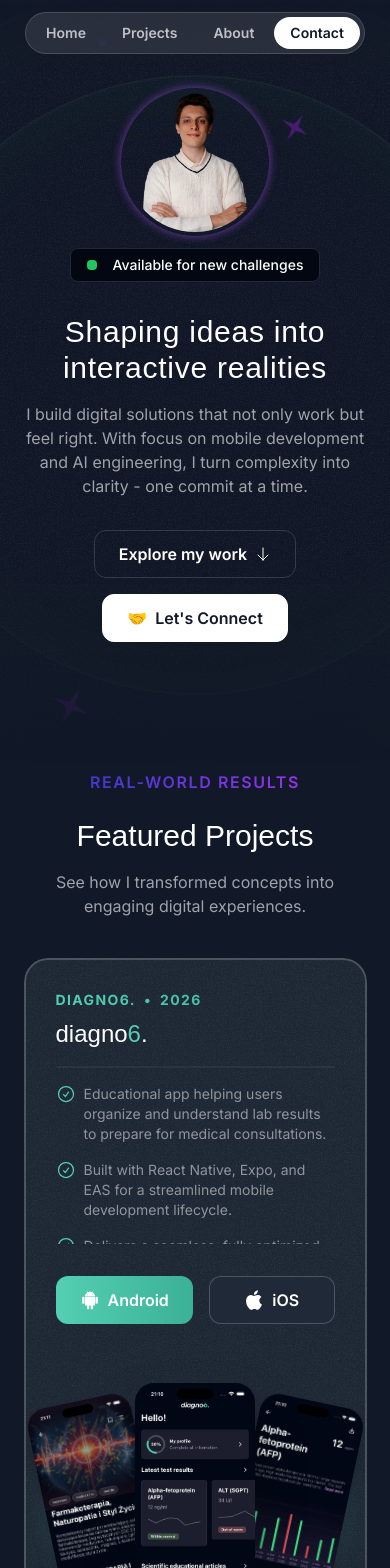
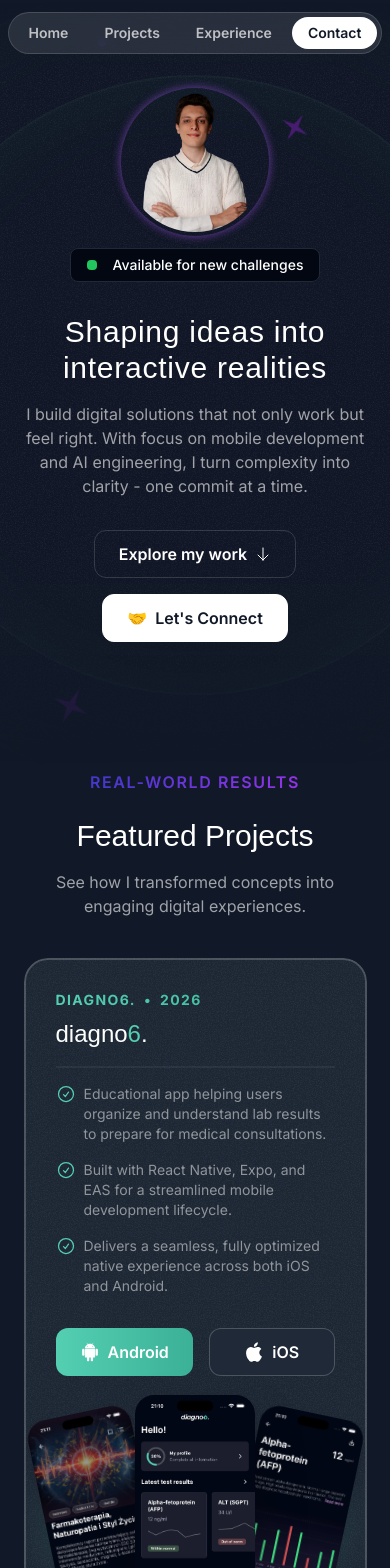
Before and after one commit to JacKoz7/Portfolio, a Next.js app: page / in a window 390 px wide. Shown: the top 1568 px of the page. Built offline with nearby package versions, Linux system fonts and the light colour scheme; a web font is replaced by a local one.

Commit message:
fix: responsiveness on mobile devices

```diff
--- a/src/sections/Header.tsx
+++ b/src/sections/Header.tsx
@@ -1,15 +1,19 @@
 export const Header = () => {
   return (
-    <div className="flex justify-center items-center fixed top-3 w-full z-50"> {/* Increased z-index to 50 */}
-      <nav className="flex gap-1 p-1 border border-white/15 rounded-full bg-white/10 backdrop-blur-md"> {/* Fixed typo p=0.5 to p-1, added backdrop-blur-md */}
+    <div className="flex justify-center items-center fixed top-3 w-full z-50">
+      {" "}
+      {/* Increased z-index to 50 */}
+      <nav className="flex gap-1 p-1 border border-white/15 rounded-full bg-white/10 backdrop-blur-md">
+        {" "}
+        {/* Fixed typo p=0.5 to p-1, added backdrop-blur-md */}
         <a href="#HeroSection" className="nav-item">
           Home
         </a>
         <a href="#ProjectsSection" className="nav-item">
           Projects
         </a>
-        <a href="#AboutSection" className="nav-item">
-          About
+        <a href="#ExperienceSection" className="nav-item">
+          Experience
         </a>
         <a
           href="#ContactSection"
--- a/src/sections/Projects.tsx
+++ b/src/sections/Projects.tsx
@@ -49,7 +49,7 @@ const portfolioProjects: Project[] = [
     ],
     type: "mobile",
     links: {
-      android: "#",
+      android: "https://play.google.com/store/apps/details?id=com.healix.android",
       ios: "#",
     },
     images: [diagnoScreen1, diagnoScreen2, diagnoScreen3],
@@ -157,7 +157,7 @@ export const ProjectsSection = () => {
                 }}
               >
                 <div className="flex flex-col lg:grid lg:grid-cols-2 lg:gap-16 h-full">
-                  <div className="flex flex-col justify-start lg:justify-center pb-8 lg:pb-16">
+                  <div className="flex flex-col justify-start lg:justify-center pb-4 lg:pb-16">
                     <div
                       className={twMerge(
                         "inline-flex gap-2 font-bold uppercase tracking-widest text-sm text-transparent bg-clip-text",
@@ -183,7 +183,7 @@ export const ProjectsSection = () => {
 
                     <hr className="border-t-2 border-white/5 mt-4 md:mt-5" />
 
-                    <ul className="flex flex-col gap-4 mt-4 md:mt-5 max-h-[160px] lg:max-h-none overflow-y-auto pr-2 scrollbar-thin scrollbar-thumb-white/20">
+                    <ul className="flex flex-col gap-4 mt-4 md:mt-5">
                       {project.results.map((result, i) => (
                         <li
                           key={i}
@@ -200,12 +200,13 @@ export const ProjectsSection = () => {
                       ))}
                     </ul>
 
-                    <div className="mt-8 mb-8 lg:mb-0">
+                    <div className="mt-8 mb-4 lg:mb-0">
                       {project.type === "mobile" && project.links ? (
                         <div className="flex flex-col sm:flex-row gap-4">
                           <a
                             href={project.links.android}
-                            onClick={(e) => handleStoreClick(e, "Android")}
+                            target="_blank"
+                            rel="noopener noreferrer"
                             className="w-full sm:w-auto flex-1 cursor-pointer"
                           >
                             <button
@@ -233,9 +234,13 @@ export const ProjectsSection = () => {
                         </div>
                       ) : (
                         <div className="flex flex-col sm:flex-row gap-4">
-                          {/* Opcjonalny przycisk "See in action" */}
                           {project.link && (
-                            <a href={project.link} className="w-full sm:w-auto">
+                            <a
+                              href={project.link}
+                              target="_blank"
+                              rel="noopener noreferrer"
+                              className="w-full sm:w-auto"
+                            >
                               <button
                                 className={twMerge(
                                   "hover:shadow-lg transition-all duration-300 text-white h-12 w-full rounded-xl font-semibold inline-flex items-center justify-center gap-2 md:w-auto px-6",
@@ -250,10 +255,11 @@ export const ProjectsSection = () => {
                             </a>
                           )}
 
-                          {/* Opcjonalny przycisk "Code" - Zawsze jednolity styl (ciemnoszary) */}
                           {project.codeLink && (
                             <a
                               href={project.codeLink}
+                              target="_blank"
+                              rel="noopener noreferrer"
                               className="w-full sm:w-auto"
                             >
                               <button className="bg-gray-800 hover:bg-gray-700 border border-white/20 hover:shadow-lg transition-all duration-300 text-white h-12 w-full rounded-xl font-semibold inline-flex items-center justify-center gap-2 md:w-auto px-6">
@@ -267,7 +273,7 @@ export const ProjectsSection = () => {
                     </div>
                   </div>
 
-                  <div className="relative flex-1 w-full lg:h-full mt-4 lg:mt-0 flex flex-col justify-center pb-8 lg:pb-0">
+                  <div className="relative flex-1 w-full lg:h-full mt-2 lg:mt-0 flex flex-col justify-end lg:justify-center pb-6 lg:pb-0">
                     {project.type === "mobile" && project.images ? (
                       <div className="relative w-full h-[250px] md:h-[300px] lg:h-full flex justify-center items-center -mt-4 lg:-mt-8">
                         <div
@@ -299,7 +305,7 @@ export const ProjectsSection = () => {
                         />
                       </div>
                     ) : (
-                      <div className="relative w-full flex justify-center items-center lg:h-[80%] my-auto">
+                      <div className="relative w-full flex justify-center items-end lg:items-center lg:h-[80%] mt-auto lg:my-auto">
                         <div className="absolute inset-x-0 lg:-inset-x-10 top-[35%] bottom-[35%] bg-purple-600 blur-xl lg:blur-3xl opacity-25 lg:opacity-45 rounded-3xl -z-10" />
 
                         <Image
```
